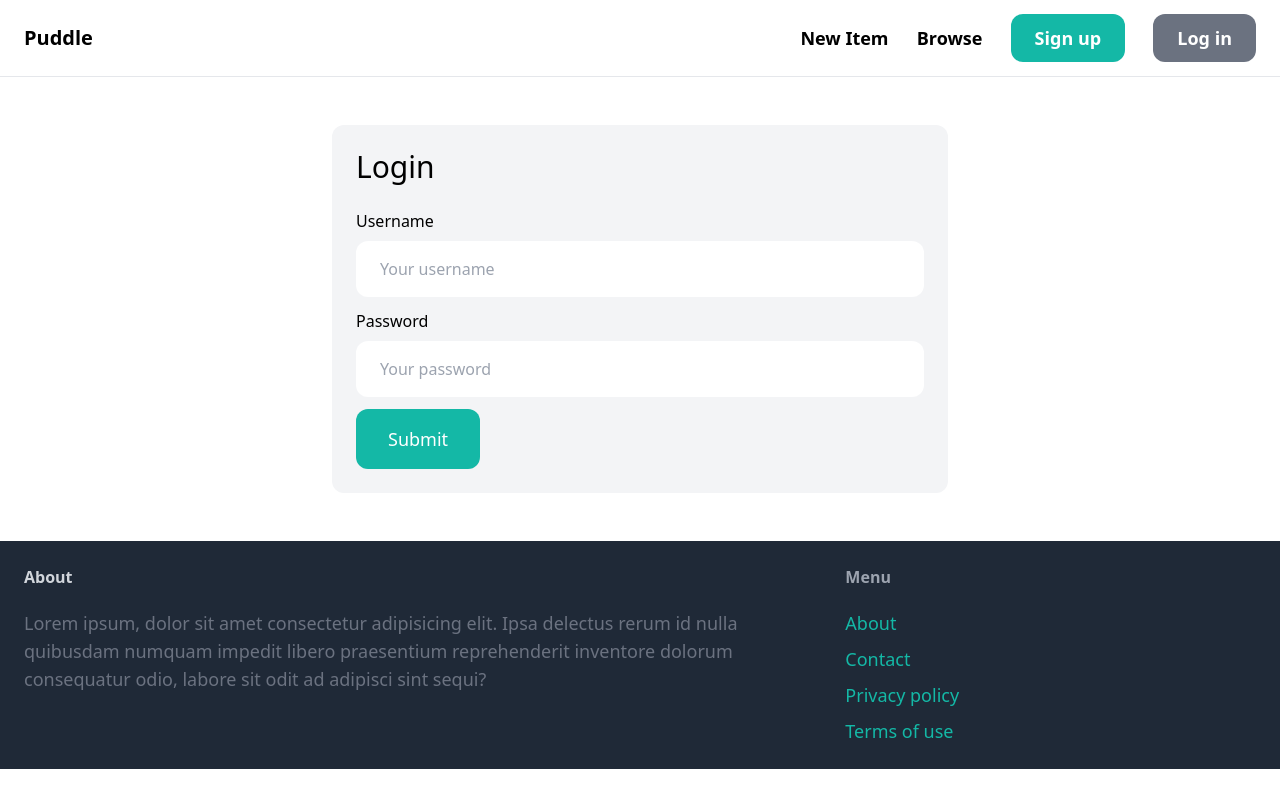
After one commit to rogerTheophile2000/puddle_marketplace, a Django app: page /login/ in a window 1280 px wide. The commit adds this page. Run offline with Django 4.2, Linux system fonts and the light colour scheme; some libraries are stand-ins or nearby versions.

Commit message:
adding authentication

```diff
--- /dev/null
+++ b/core/forms.py
@@ -0,0 +1,40 @@
+from django import forms
+from django.contrib.auth.forms import UserCreationForm, AuthenticationForm
+from django.contrib.auth.models import User
+
+class LoginForm(AuthenticationForm):
+    username = forms.CharField(widget=forms.TextInput(attrs={
+        'placeholder' : 'Your username',
+        'class' : 'w-full py-4 px-6 rounded-xl'
+    }))
+
+    password = forms.CharField(widget=forms.PasswordInput(attrs={
+        'placeholder' : 'Your password',
+        'class' : 'w-full py-4 px-6  rounded-xl'
+    }))
+
+
+class SignupForm(UserCreationForm):
+    class Meta:
+        model = User
+        fields = ('username', 'email', 'password1', 'password2')
+
+    username = forms.CharField(widget=forms.TextInput(attrs={
+        'placeholder' : 'Your username',
+        'class' : 'w-full py-4 px-6 rounded-xl'
+    }))
+
+    email = forms.CharField(widget=forms.EmailInput(attrs={
+        'placeholder' : 'Your email adress',
+        'class' : 'w-full py-4 px-6 rounded-xl'
+    }))
+
+    password1 = forms.CharField(widget=forms.PasswordInput(attrs={
+        'placeholder' : 'Your password',
+        'class' : 'w-full py-4 px-6  rounded-xl'
+    }))
+
+    password2 = forms.CharField(widget=forms.PasswordInput(attrs={
+        'placeholder' : 'Repeat password',
+        'class' : 'w-full py-4 px-6 rounded-xl'
+    }))
--- a/core/templates/core/base.html
+++ b/core/templates/core/base.html
@@ -15,9 +15,13 @@
             <a href="#" class="text-lg font-semibold hover:text-gray-500">New Item</a>
             <a href="#" class="text-lg font-semibold hover:text-gray-500">Browse</a>
 
-
-            <a href="#" class="px-6 py-3 text-lg font-semibold bg-teal-500 text-white rounded-xl hover:bg-teal-700">Sign up</a>
-            <a href="#" class="px-6 py-3 text-lg font-semibold bg-gray-500 text-white rounded-xl hover:bg-gray-700">Log in</a>
+            {% if request.user.is_authenticated %}
+                <a href="#" class="px-6 py-3 text-lg font-semibold bg-teal-500 text-white rounded-xl hover:bg-teal-700">Inbox</a>
+                <a href="#" class="px-6 py-3 text-lg font-semibold bg-gray-500 text-white rounded-xl hover:bg-gray-700">Dashboard</a>
+            {% else %}
+                <a href="{% url 'core:signup' %}" class="px-6 py-3 text-lg font-semibold bg-teal-500 text-white rounded-xl hover:bg-teal-700">Sign up</a>
+                <a href="{% url 'core:login' %}" class="px-6 py-3 text-lg font-semibold bg-gray-500 text-white rounded-xl hover:bg-gray-700">Log in</a>
+            {% endif %}
 
         </div>
     </nav>
--- /dev/null
+++ b/core/templates/core/login.html
@@ -0,0 +1,40 @@
+{% extends 'core/base.html' %}
+
+{% block title %}Login{% endblock title %}
+
+{% block content %}
+    <div class="w-1/2 my-6 p-6 mx-auto bg-gray-100 rounded-xl">
+        <h1 class="mb-6 text-3xl">Login </h1>
+
+        <form method="post" action=".">
+            {% csrf_token %}
+
+            <div class="mb-3">
+                <label class="inline-block mb-2">Username</label><br>
+                {{ form.username }}
+            </div>
+
+            <div class="mb-3">
+                <label class="inline-block mb-2">Password</label><br>
+                {{ form.password }}
+            </div>
+
+
+            {% if form.errors or form.non_field_errors %}
+                <div class="mb-3 p-6 bg-red-100 rounded-xl">
+                    {% for field in form %}
+                        {{ field.errors }}
+                    {% endfor %}
+
+                    {{ form.non_field_errors }}
+
+                </div>
+            {% endif %}
+
+
+            <button class="py-4 px-8 text-lg bg-teal-500 hover:bg-teal-700 rounded-xl text-white">Submit</button>
+
+        </form>
+    </div>
+
+{% endblock content %}
--- a/core/urls.py
+++ b/core/urls.py
@@ -1,14 +1,16 @@
-from django.conf import settings
-from django.conf.urls.static import static
-from django.contrib import admin
+# from django.conf import settings
+# from django.conf.urls.static import static
+# from django.contrib import admin
+from django.contrib.auth import views as auth_views
 from django.urls import path, include
 
 from . import views
-
+from .forms import LoginForm
 app_name = 'core'
 
 urlpatterns = [
     path("", views.index, name="index"),
     path("contact/", views. contact, name="contact"),
-
+    path('signup/', views.signup, name="signup"),
+    path('login/', auth_views.LoginView.as_view(template_name='core/login.html', authentication_form=LoginForm), name="login"),
 ]
--- a/puddle/settings.py
+++ b/puddle/settings.py
@@ -26,6 +26,11 @@ SECRET_KEY = 'django-insecure-@k^f8108=jnm&7l(v@85wdc7zmrm+v3$@ysn&oka%78&-6yxg&
 DEBUG = True
 
 ALLOWED_HOSTS = []
+
+LOGIN_URL = 'login/'
+LOGIN_REDIRECT_URL = '/'
+LOGOUT_REDIRECT_URL = '/'
+
 
 
 # Application definition
```
Also changed, not shown: core/templates/core/singup.html (added, +49 -0 lines), core/views.py (+18 -1 lines), db.sqlite3.
